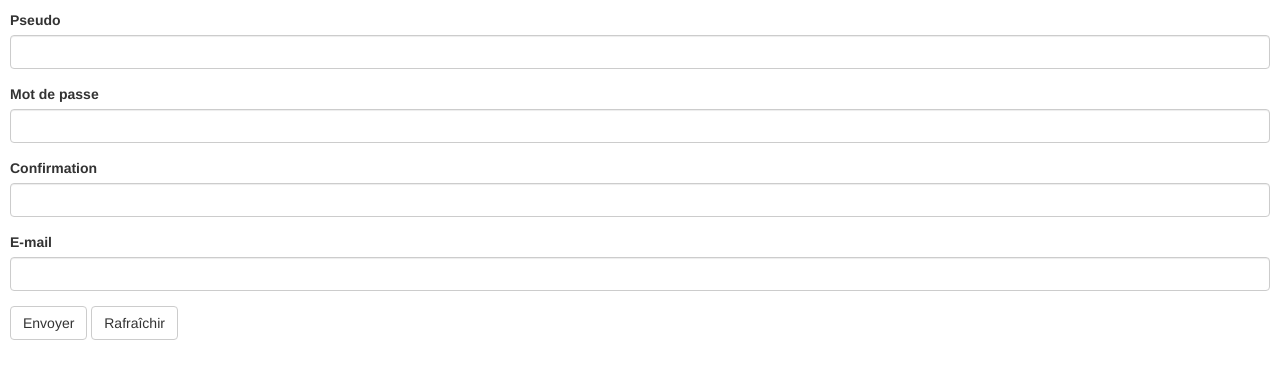
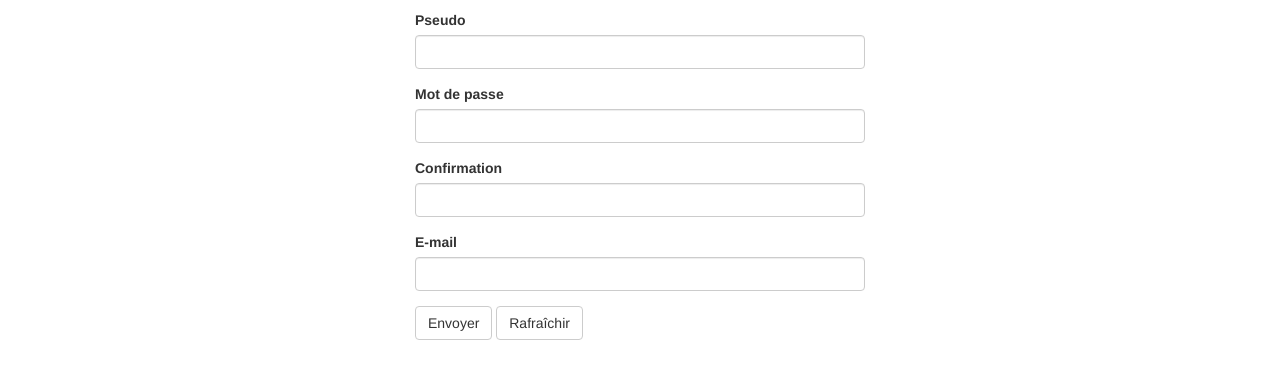
Before and after one commit to simplon-montreuil-promo4/jquery-form, a plain HTML site: page index.html in a window 1280 px wide. Drawn offline with Linux system fonts and the light colour scheme.

Commit message:
Super commit

```diff
--- a/css/master.css
+++ b/css/master.css
@@ -1,3 +1,8 @@
+.container {
+  width: 500px;
+  margin: 0 auto;
+}
+
 #erreur {
   display: none;
 }
--- a/index.html
+++ b/index.html
@@ -7,6 +7,7 @@
   <link rel="stylesheet" href="css/master.css">
 </head>
 <body>
+  <div class="container">
     <div id="erreur">
       <p>Vous n'avez pas rempli correctement les champs du formulaire !</p>
     </div>
@@ -30,6 +31,7 @@
       <button type="submit" id="send" class="btn btn-default">Envoyer</button>
       <button type="reset" id="reset" class="btn btn-default">Rafraîchir</button>
     </form>
+  </div>
   <script src="js/jquery-2.2.2.min.js"></script>
   <script src="js/script.js"></script>
 </body>
```
Lines whose indentation alone changed are shown as unchanged.
